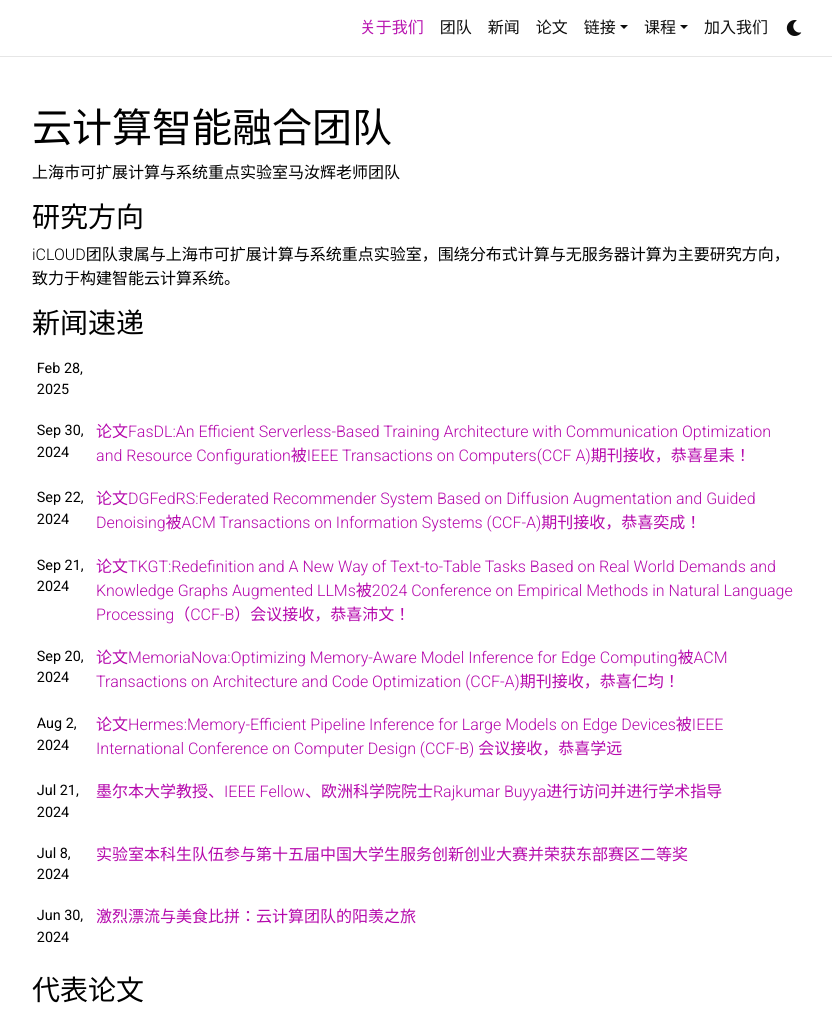
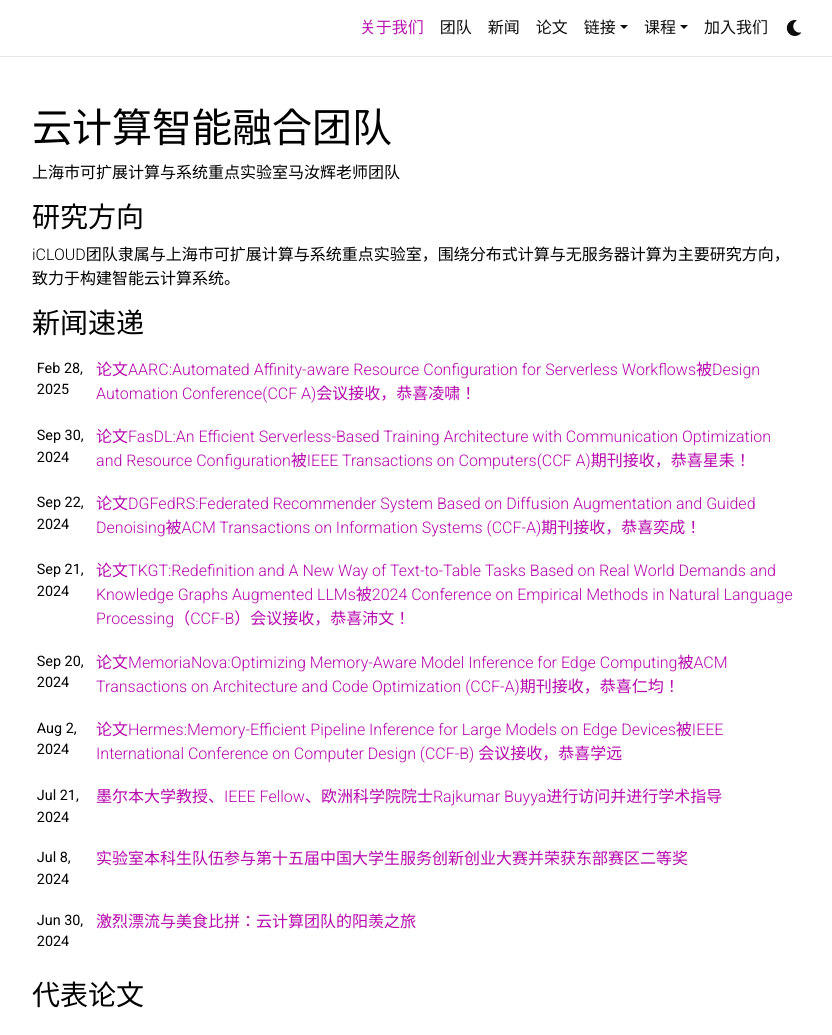
Before and after one commit to AISIGSJTU/AISIGSJTU.github.io, a Jekyll site: the page built from _pages/about.md, in a window 1280 px wide and 1214 px high, cut to the strip 0-1035 px from the top of the window. Shown: the whole strip, without its empty margins (223-1055 px from the left). Built offline with Jekyll 4.4.1, drawn with Linux system fonts in a browser that asks for light colours; full-size pictures stand in for the smaller copies a plugin makes; comment, search, counter and statistics services are not loaded; a style sheet for code colours, icons or effects is not loaded.

Commit message:
Update 2025_02_28_DAC.md

```diff
--- a/_news/2025_02_28_DAC.md
+++ b/_news/2025_02_28_DAC.md
@@ -1,6 +1,6 @@
 ---
 layout: post
-title: 论文AARC: Automated Affinity-aware Resource Configuration for Serverless Workflows被Design Automation Conference(CCF A)期刊接收，恭喜凌啸！
+title: 论文AARC:Automated Affinity-aware Resource Configuration for Serverless Workflows被Design Automation Conference(CCF A)会议接收，恭喜凌啸！
 date: 2025-02-28 14:00:00+0800
 inline: false
 related_posts: false
```
